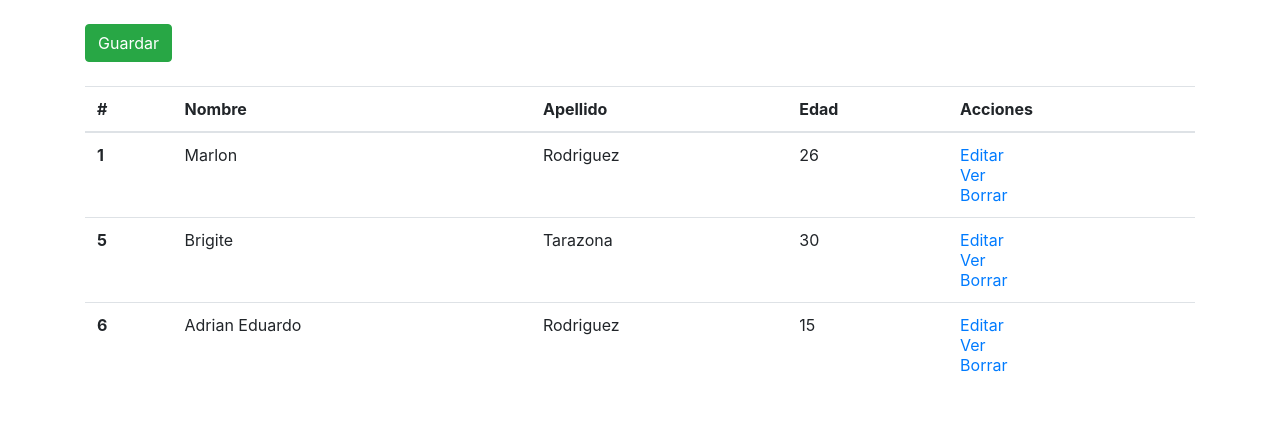
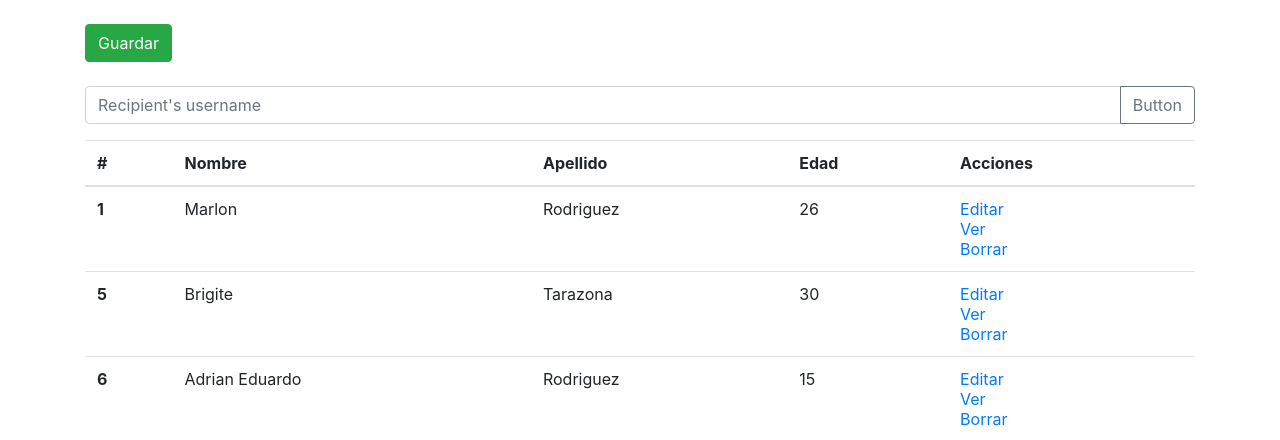
Before and after one commit to marlonproxz/aprendiendo-codeigniter3, a PHP site: page /codeigniter/personas/listado in a window 1280 px wide. Shown: the top 440 px of the page. Run offline with PHP 8.4, Linux system fonts and the light colour scheme; data comes from the database, SQL or seed files in the repository; some libraries are stand-ins or nearby versions.

Commit message:
filtrado de la tabla

```diff
--- a/application/controllers/Personas.php
+++ b/application/controllers/Personas.php
@@ -24,12 +24,14 @@ class Personas extends CI_Controller {
     function index() {
         //$this->session->set_userdata('item', 'PS4');
         //echo $this->session->userdata('item');
-        $this->session->set_flashdata('item', 'value');
+        //$this->session->set_flashdata('item', 'value');
 
         redirect("/personas/listado");
     }
 
     public function listado() {
+
+        $nombre = $this->input->get("nombre");
 
         //echo $this->session->flashdata('item');
 
@@ -44,7 +46,7 @@ class Personas extends CI_Controller {
         //echo $this->session->userdata('name');
         //$this->session->unset_userdata('name');
 
-        $vdata["personas"] = $this->Persona->findAll();
+        $vdata["personas"] = $this->Persona->search($nombre);
         $view["view"] = $this->load->view('personas/listado', $vdata, TRUE);
 
         $this->load->view('body', $view);
--- a/application/models/Persona.php
+++ b/application/models/Persona.php
@@ -26,6 +26,15 @@ class Persona extends CI_Model{
         return $query->result();
     }
 
+    function search($nombre){
+        $this->db->select();
+        $this->db->from($this->table);
+        $this->db->like("nombre", $nombre);
+
+        $query = $this->db->get();
+        return $query->result();
+    }
+
     function insert($data){
         $this->db->insert($this->table, $data);
         return $this->db->insert_id();
--- a/application/views/personas/listado.php
+++ b/application/views/personas/listado.php
@@ -1,6 +1,15 @@
 <br>
 <a href="guardar" class="btn btn-success">Guardar</a>
 <br><br>
+
+<form method="get">
+    <div class="input-group mb-3">
+        <input name="nombre" type="text" class="form-control" placeholder="Recipient's username" aria-label="Filtrar" aria-describedby="basic-addon2">
+        <div class="input-group-append">
+            <button class="btn btn-outline-secondary" type="submit">Button</button>
+        </div>
+    </div>
+</form>
 
 <table class="table">
     <thead>
```
